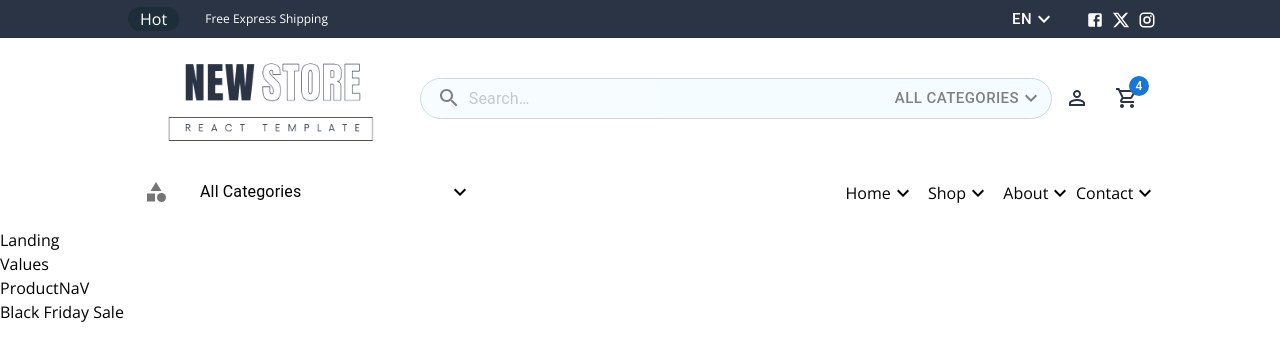
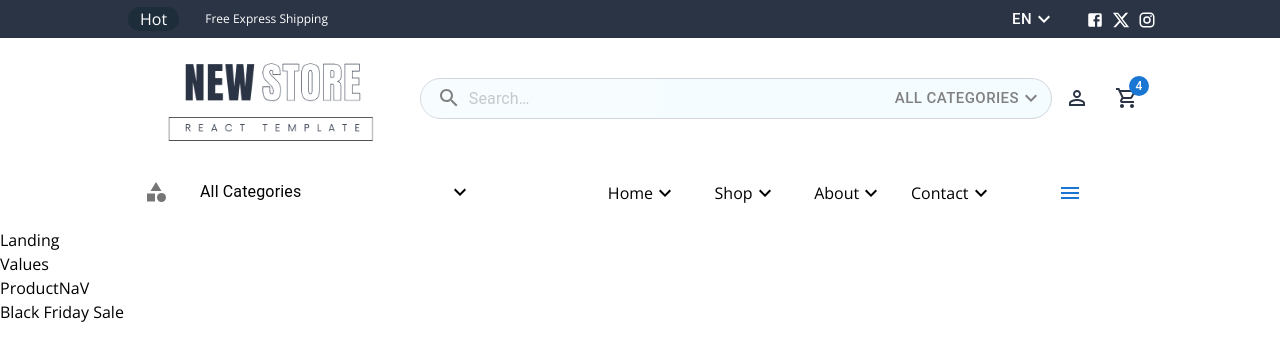
Before and after one commit to MahmoudSamyDev/Ecommerce-React-Ts-project, a React (Vite) app: page / in a window 1280 px wide. Shown: the top 360 px of the page. Built offline with nearby package versions, Linux system fonts and the light colour scheme.

Commit message:
Navigation element on Mobile

```diff
--- a/src/App/App.tsx
+++ b/src/App/App.tsx
@@ -1,14 +1,18 @@
 import Home from '../Pages/Home/Home'
-import { BrowserRouter, Routes, Route } from 'react-router-dom'
+import Layout from '../layout/Layout'
+import { BrowserRouter, Route, Routes } from 'react-router-dom'
 
 
 function App() {
   return (
     <div className="App">
       <BrowserRouter>
-        <Routes>
-          <Route path="/" element={<Home />} />
-        </Routes>
+      <Routes>
+        <Route path='/' element={<Layout />}>
+            <Route index element={<Home />} />
+        </Route>
+      </Routes>
+
       </BrowserRouter>
     </div>
   )
--- a/src/Pages/Home/Home.tsx
+++ b/src/Pages/Home/Home.tsx
@@ -1,4 +1,3 @@
-import Header from '../../layout/Header/Header';
 import Landing from '../../Sections/Landing/Landing';
 import Values from '../../Sections/Values/Values';
 import ProductNav from '../../Sections/ProductNav/ProductNav';
@@ -7,7 +6,6 @@ import BlackFridaySale from '../../Sections/Ads/BlackFridaySale';
 function Home() {
     return (
         <div className='home w-full'>
-            <Header />
             <Landing />
             <Values />
             <ProductNav />
--- /dev/null
+++ b/src/layout/Header/NavBar/MobileNavigations.tsx
@@ -0,0 +1,103 @@
+import * as React from 'react';
+import Box from '@mui/material/Box';
+import Drawer from '@mui/material/Drawer';
+import Button from '@mui/material/Button';
+import List from '@mui/material/List';
+import ListItemButton from '@mui/material/ListItemButton';
+import ListItemText from '@mui/material/ListItemText';
+import MenuIcon from '@mui/icons-material/Menu';
+import ExpandMore from '@mui/icons-material/ExpandMore';
+import Collapse from '@mui/material/Collapse';
+import ExpandLess from '@mui/icons-material/ExpandLess';
+import { HomeNavigations, ShopNavigations } from '../../../utilities/data';
+
+type Anchor = 'top';
+type MenuName = 'home' | 'shop';
+
+export default function AnchorTemporaryDrawer() {
+    const [state, setState] = React.useState({
+        top: false,
+    });
+
+    const [openMenus, setOpenMenus] = React.useState({
+        home: false,
+        shop: false
+    });
+
+    const handleMenu = (menuName: MenuName) => (event: React.MouseEvent) => {
+        event.stopPropagation();
+        setOpenMenus(prev => ({
+            ...prev,
+            [menuName]: !prev[menuName]
+        }));
+    };
+
+    const toggleDrawer =
+        (anchor: Anchor, open: boolean) =>
+        (event: React.KeyboardEvent | React.MouseEvent) => {
+            if (
+                event.type === 'keydown' &&
+                ((event as React.KeyboardEvent).key === 'Tab' ||
+                (event as React.KeyboardEvent).key === 'Shift')
+            ) {
+                return;
+            }
+            setState({ ...state, [anchor]: open });
+        };
+
+    const list = (anchor: Anchor) => (
+        <Box
+            sx={{ width: anchor === 'top' ? 'auto' : 250 }}
+            role="presentation"
+            onKeyDown={toggleDrawer(anchor, false)}
+        >
+            <List>
+
+                <ListItemButton onClick={handleMenu('home')}>
+                    <ListItemText primary="Home" />
+                    {openMenus.home ? <ExpandLess /> : <ExpandMore />}
+                </ListItemButton>
+                <Collapse in={openMenus.home} timeout="auto" unmountOnExit>
+                    <List component="div" disablePadding>
+                        {HomeNavigations?.map((nav, index) => (
+                            <ListItemButton key={index} sx={{ pl: 4 }}>
+                                <ListItemText primary={nav.title} />
+                            </ListItemButton>
+                        ))}
+                    </List>
+                </Collapse>
+
+                <ListItemButton onClick={handleMenu('shop')}>
+                    <ListItemText primary="Shop" />
+                    {openMenus.shop ? <ExpandLess /> : <ExpandMore />}
+                </ListItemButton>
+                <Collapse in={openMenus.shop} timeout="auto" unmountOnExit>
+                    <List component="div" disablePadding>
+                        {ShopNavigations?.map((nav, index) => (
+                            <ListItemButton key={index} sx={{ pl: 4 }}>
+                                <ListItemText primary={nav.title} />
+                            </ListItemButton>
+                        ))}
+                    </List>
+                </Collapse>
+            </List>
+        </Box>
+    );
+
+    return (
+        <div>
+            <React.Fragment>
+                <Button onClick={toggleDrawer('top', true)}>
+                    <MenuIcon />
+                </Button>
+                <Drawer
+                    anchor={'top'}
+                    open={state['top']}
+                    onClose={toggleDrawer('top', false)}
+                >
+                    {list('top')}
+                </Drawer>
+            </React.Fragment>
+        </div>
+    );
+}
--- a/src/layout/Header/NavBar/NavSections/HomeNavigations/HomeNav.tsx
+++ b/src/layout/Header/NavBar/NavSections/HomeNavigations/NavList.tsx
@@ -1,27 +1,26 @@
 import ExpandMore from '@mui/icons-material/ExpandMore';
 import { Box, Paper } from '@mui/material';
-import NavObject from './Market';
+import NavObject from './NavObject';
 
-const navigations = [
-    {
-        title: 'Market',
-        elements: ['Electronics', 'Fashion', 'Gadget', 'Gift Store', 'Health and beauty']
-    }
-]
-function HomeNav(): JSX.Element {
+interface NavListProps {
+    navs: {title: string, elements?: string[]}[];
+    title: string;
+}
+
+function NavList({navs, title}: NavListProps): JSX.Element {
     return (
         <Box
-            className="relative h-[40px] w-[23%] flex justify-center items-center cursor-pointer hover:bg-[#f3f8fa]"
+            className="relative h-[40px] w-[23%] px-[15px] flex justify-center items-center cursor-pointer hover:bg-[#f3f8fa]"
             sx={{ "&:hover .show": { display: "block" } }}
         >
-            <span>Home</span>
+            <span>{title}</span>
             <ExpandMore />
 
             {/* Categories */}
             <Box className='show'
                 sx={{
                     position: 'absolute',
-                    width: '250px',
+                    width: '200px',
                     maxWidth: 360,
                     bgcolor: 'background.paper',
                     display: 'none',
@@ -29,8 +28,8 @@ function HomeNav(): JSX.Element {
                     top: "35px",
                 }}
             >
-                <Paper sx={{marginTop: '20px'}}>
-                        { navigations?.map((nav, index) => <NavObject key={index} nav={nav} />) }
+                <Paper sx={{marginTop: '20px', borderRadius: '14px'}}>
+                        { navs?.map((nav, index) => <NavObject key={index} nav={nav} />) }
                 </Paper>
             </Box>
 
@@ -39,4 +38,4 @@ function HomeNav(): JSX.Element {
     );
 }
 
-export default HomeNav;
+export default NavList;
--- /dev/null
+++ b/src/layout/Header/NavBar/NavSections/HomeNavigations/NavObject.tsx
@@ -0,0 +1,45 @@
+import List from '@mui/material/List';
+import ListItemButton from '@mui/material/ListItemButton';
+import ListItemText from '@mui/material/ListItemText';
+import ChevronRightIcon from '@mui/icons-material/ChevronRight';
+import { Box, Paper } from '@mui/material';
+
+
+function NavObject({nav}: {nav: {title: string, elements?: string[]}}) {
+    return (
+        <ListItemButton sx={{py: 0, alignItems: 'center', position: 'relative', "&:hover .show-market-list": { display: "block" }}}>
+            <ListItemText primary={nav?.title} />
+            {nav?.elements && <ChevronRightIcon />}
+
+            <Box className='show-market-list'
+                sx={{
+                    position: 'absolute',
+                    width: '200px',
+                    bgcolor: 'background.paper',
+                    display: 'none',
+                    background: 'transparent',
+                    top: 0,
+                    left: '98%',
+                }}
+            >
+                {nav?.elements && (
+                    <Paper sx={{marginLeft: '10px', width: 'fit-content'}}>
+                        <List component="nav" aria-label="secondary mailbox folder">
+                            {
+                                nav?.elements?.map((element, index) => {
+                                    return (
+                                        <ListItemButton key={index} sx={{py: 0, alignItems: 'center'}}>
+                                            <ListItemText primary={element} />
+                                        </ListItemButton>
+                                    )
+                                })
+                            }
+                        </List>
+                    </Paper>
+                )}
+            </Box>
+        </ListItemButton>
+    )
+}
+
+export default NavObject
--- a/src/layout/Header/NavBar/Navigations.tsx
+++ b/src/layout/Header/NavBar/Navigations.tsx
@@ -1,25 +1,19 @@
-import ExpandMore from '@mui/icons-material/ExpandMore';
-import HomeNav from './NavSections/HomeNavigations/HomeNav';
+import NavList from './NavSections/HomeNavigations/NavList';
+import { HomeNavigations, ShopNavigations } from '../../../utilities/data';
+import MobileNavigations from './MobileNavigations';
+
 import './Navigations.css';
 
 function Navigations() {
     return (
-        <div className="navigations h-[50px] w-[30%] text-black">
-            <ul className="flex justify-between items-center h-[50px]">
-                <HomeNav />
-                <li className="h-[40px] w-[23%] flex justify-center items-center cursor-pointer hover:bg-[#f3f8fa]">
-                    <span>Shop</span>
-                    <ExpandMore />
-                </li>
-                <li className="h-[40px] w-[23%] flex justify-center items-center cursor-pointer hover:bg-[#f3f8fa]">
-                    <span>About</span>
-                    <ExpandMore />
-                </li>
-                <li className="h-[40px] w-[23%] flex justify-center items-center cursor-pointer hover:bg-[#f3f8fa]">
-                    <span>Contact</span>
-                    <ExpandMore />
-                </li>
+        <div className="navigations h-[50px] w-[fit-content] text-black mr-[50px] flex items-center">
+            <ul className="flex justify-between items-center mr-[40px]">
+                <NavList title='Home' navs={HomeNavigations}/>
+                <NavList title='Shop' navs={ShopNavigations}/>
+                <NavList title='About' navs={HomeNavigations}/>
+                <NavList title='Contact' navs={HomeNavigations}/>
             </ul>
+            <MobileNavigations />
         </div>
     );
 }
--- /dev/null
+++ b/src/layout/Layout.tsx
@@ -0,0 +1,13 @@
+import { Outlet } from "react-router-dom";
+import Header from './Header/Header';
+
+function Layout() {
+    return(
+        <>
+            <Header />
+            <Outlet />
+        </>
+    )
+}
+
+export default Layout;
--- /dev/null
+++ b/src/utilities/data.tsx
@@ -0,0 +1,47 @@
+export const HomeNavigations = [
+    {
+        title: 'Market',
+        elements: ['Electronics', 'Fashion', 'Gadget', 'Gift Store', 'Health and beauty']
+    },
+    {
+        title: 'Gadgets',
+        elements: ['Gadget 1', 'Gadget 2', 'Gadget 3', 'Gadget 4', 'Gadget 5']
+    },
+    {
+        title: 'Groceries',
+        elements: ['Grocery 1', 'Grocery 2', 'Grocery 3', 'Grocery 4']
+    },
+    {
+        title: 'Fashion',
+        elements: ['Fashion 1', 'Fashion 2', 'Fashion 3']
+    },
+    {
+        title: 'Furniture',
+        elements: ['Furniture 1', 'Furniture 2', 'Furniture 3']
+    },
+    {title: 'Gift Store'},
+    {title: 'Health an beauty'},
+]
+export const ShopNavigations = [
+    {
+        title: 'Perfume',
+        elements: ['Men', 'Women', 'Gadget', 'Gifts']
+    },
+    {
+        title: 'Sport',
+        elements: ['Gadgets', 'Dumbles', 'Traidmills', 'Carpets']
+    },
+    {
+        title: 'Groceries',
+        elements: ['Grocery 1', 'Grocery 2', 'Grocery 3', 'Grocery 4']
+    },
+    {
+        title: 'Fashion',
+        elements: ['Men', 'Women', 'Children']
+    },
+    {
+        title: 'Furniture',
+        elements: ['Chairs', 'Cupboard', 'Ai assistants']
+    },
+    {title: 'Gift Store'},
+]
```
Also changed, not shown: src/layout/Header/NavBar/NavSections/HomeNavigations/Market.tsx (deleted, +0 -44 lines).
